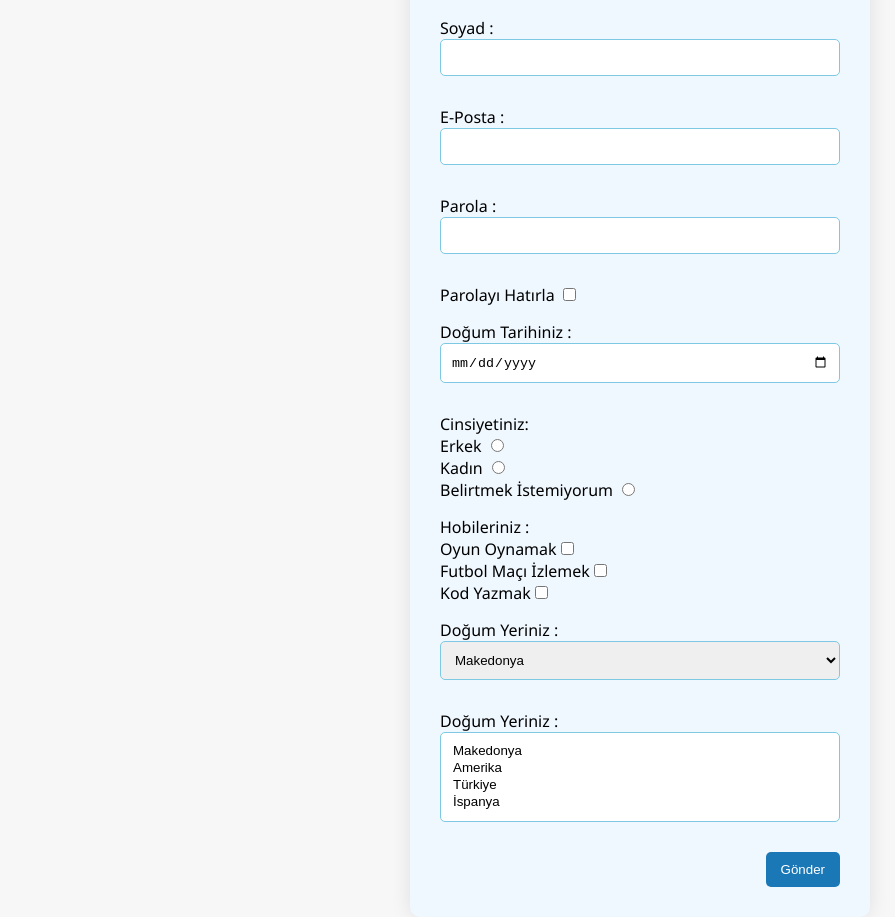
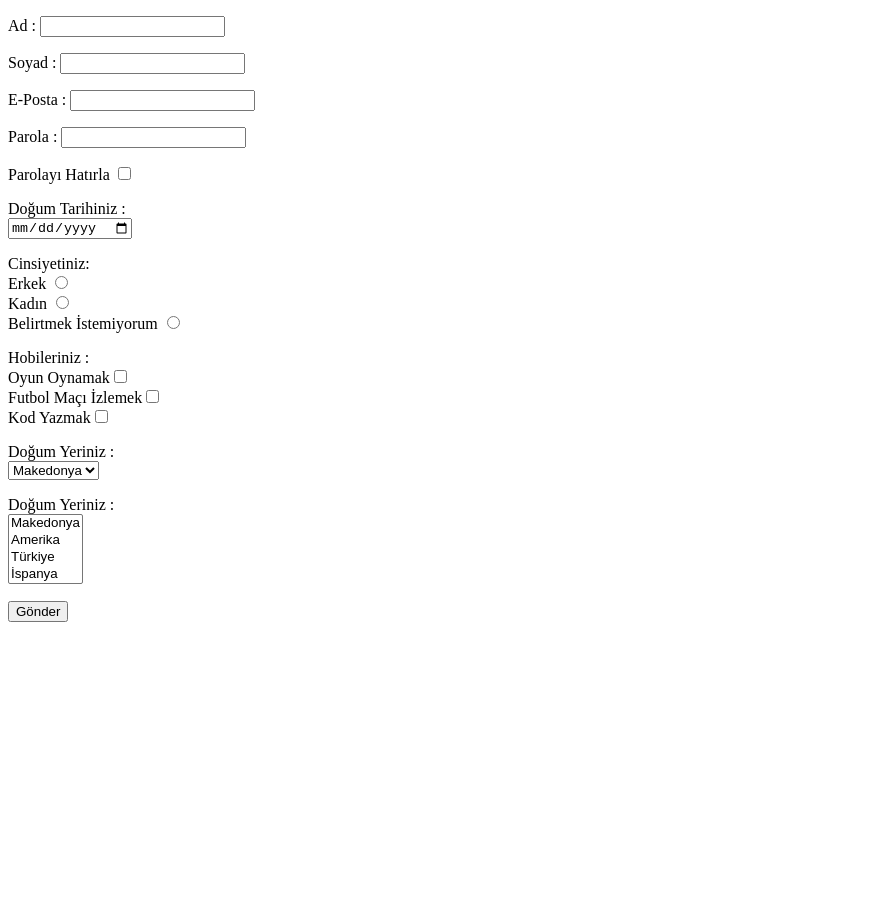
Before and after one commit to saidersoz/Web_Programlama, a plain HTML site: page forms.html in a window 1280 px wide. Shown: the whole page, without its empty margins (0-895 px from the left). After the commit the page ends 800 px from the top, so only its background shows below. Drawn offline with Linux system fonts and the light colour scheme.

Commit message:
29/01/2024 v3

```diff
--- a/forms.html
+++ b/forms.html
@@ -5,76 +5,7 @@
     <meta charset="UTF-8">
     <meta name="viewport" content="width=device-width, initial-scale=1.0">
     <title>Formlar</title>
-    <style>
-        body {
-            font-family: 'Segoe UI', Tahoma, Geneva, Verdana, sans-serif;
-            background-color: #f7f7f7;
-            margin: 0;
-            padding: 0;
-            display: flex;
-            justify-content: center;
-            align-items: center;
-            height: 100vh;
-        }
 
-        form {
-            width: 400px;
-            background-color: #f0f8ff;
-            /* Alice Blue */
-            padding: 30px;
-            border-radius: 10px;
-            box-shadow: 0 0 20px rgba(0, 0, 0, 0.1);
-        }
-
-        h1 {
-            text-align: center;
-            color: #333;
-        }
-
-        p {
-            margin: 15px 0;
-        }
-
-        input[type="text"],
-        input[type="email"],
-        input[type="password"],
-        input[type="date"],
-        select {
-            width: 100%;
-            padding: 10px;
-            margin-bottom: 15px;
-            box-sizing: border-box;
-            border: 1px solid #7ec8e3;
-            /* Sky Blue */
-            border-radius: 5px;
-        }
-
-        input[type="checkbox"],
-        input[type="radio"] {
-            margin-right: 5px;
-        }
-
-        select {
-            padding: 10px;
-            margin-bottom: 15px;
-        }
-
-        button {
-            background-color: #1b78b6;
-            color: #fff;
-            padding: 10px 15px;
-            border: none;
-            border-radius: 5px;
-            cursor: pointer;
-            transition: background-color 0.3s;
-            float: right;
-        }
-
-        button:hover {
-            background-color: #45a049;
-        }
-    </style>
-</head>
 
 <body>
 
```
Also changed, not shown: ifaremes.html (added, +19 -0 lines).
